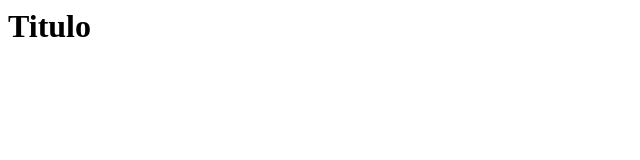
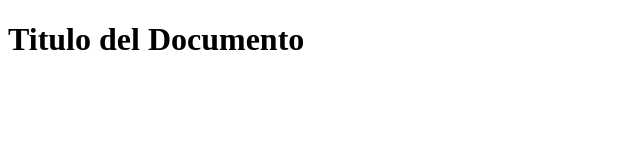
Before and after one commit to KervinCruz/HTML, a plain HTML site: page index.html in a window 1280 px wide. Shown: the whole page, without its empty margins (0-640 px from the left). Drawn offline with Linux system fonts and the light colour scheme.

Commit message:
Actualizacion

```diff
--- a/index.html
+++ b/index.html
@@ -1 +1,10 @@
-<h1>Titulo</h1>
+<!DOCTYPE html>
+<html>
+	<head>
+		<title>Index</title>
+	</head>
+	<body>
+		<!-- Esto se utiliza para hacer comentarios-->
+		<h1>Titulo del Documento</h1>
+	</body>
+</html>
```
